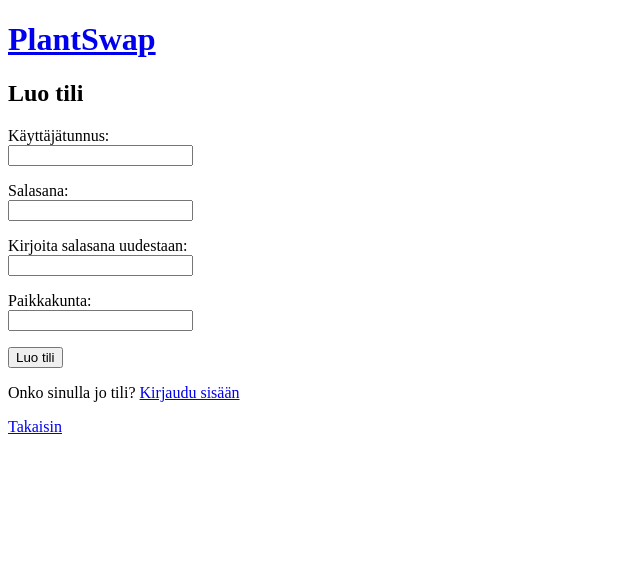
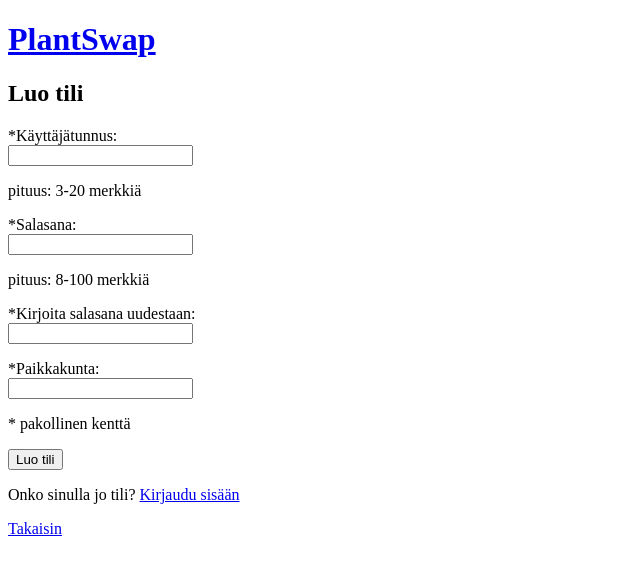
Before and after one commit to mkankaan/plantswap, a Flask app: page /register in a window 1280 px wide. Shown: the top 575 px of the page, without its empty margins (0-640 px from the left). Run offline with Flask 3, Linux system fonts and the light colour scheme.

Commit message:
Show input length requirements when creating an account

```diff
--- a/templates/register.html
+++ b/templates/register.html
@@ -14,7 +14,7 @@
 
     <form action="/register" method="post">
       <p>
-        <label for="username">Käyttäjätunnus:</label><br />
+        <label for="username">*Käyttäjätunnus:</label><br />
         <input
           type="text"
           id="username"
@@ -23,18 +23,21 @@
           value="{{ filled.username }}"
           required
         />
+        <p>pituus: {{ restrictions.min_username }}-{{ restrictions.max_username }} merkkiä</p>
+
       </p>
       <p>
-        <label for="password1">Salasana:</label><br />
+        <label for="password1">*Salasana:</label><br />
         <input
           type="password"
           id="password1"
           name="password1"
           maxlength="{{ restrictions.max_password }}"
         />
+        <p>pituus: {{ restrictions.min_password }}-{{ restrictions.max_password }} merkkiä</p>
       </p>
       <p>
-        <label for="password2">Kirjoita salasana uudestaan:</label
+        <label for="password2">*Kirjoita salasana uudestaan:</label
         ><br />
         <input
           type="password"
@@ -44,7 +47,7 @@
         />
       </p>
       <p>
-        <label for="city">Paikkakunta:</label><br />
+        <label for="city">*Paikkakunta:</label><br />
         <input
           type="text"
           id="city"
@@ -53,6 +56,7 @@
           required
         />
       </p>
+      <p>* pakollinen kenttä</p>
       <input type="submit" value="Luo tili" />
     </form>
 
```
